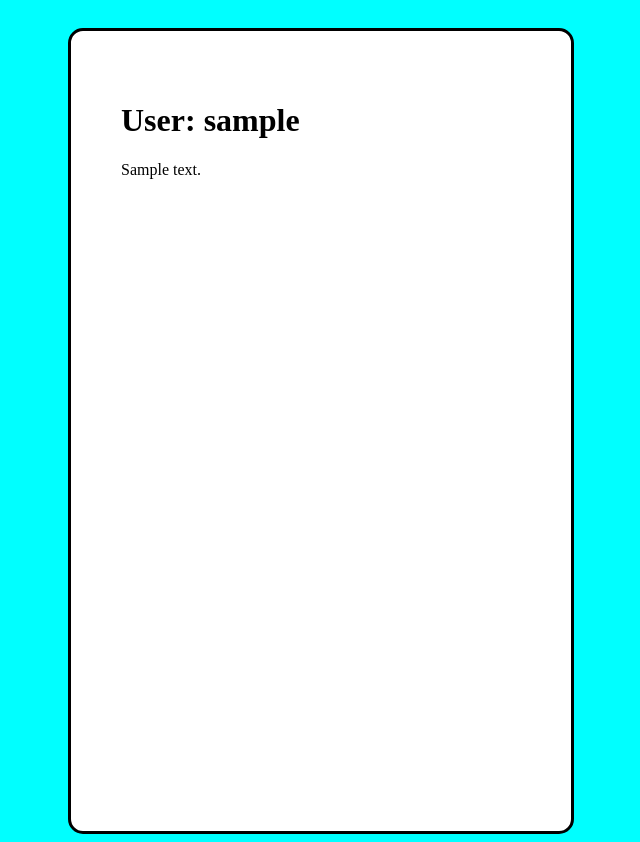
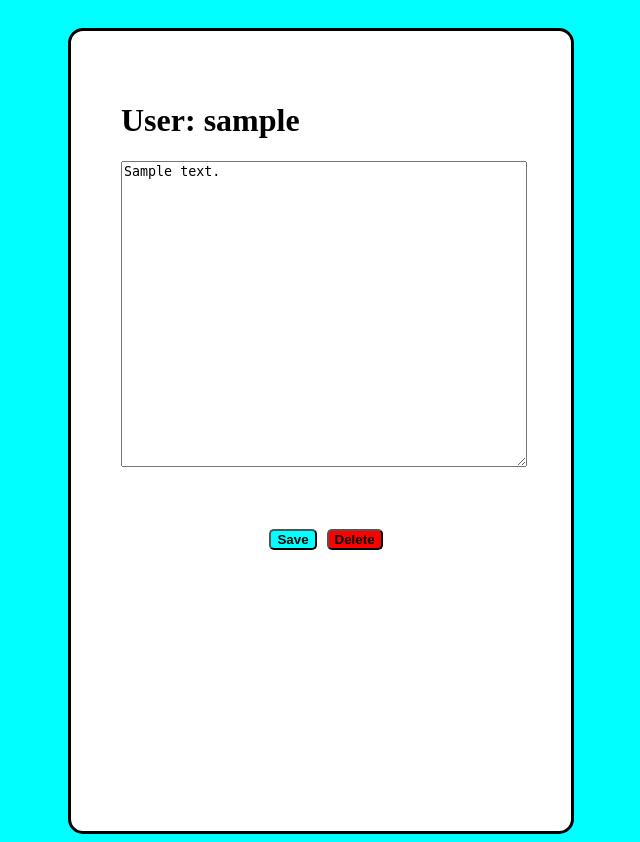
Before and after one commit to mokwuZ/PasteBin-Clone, a Django app: page /detailedResult/1 in a window 1280 px wide. Shown: the whole page, without its empty margins (319-959 px from the left). Run offline with Django 5.2, Linux system fonts and the light colour scheme; tables that the repository leaves empty hold one stand-in row (values such as "Sample post").

Commit message:
Added update and delete functions

```diff
--- a/PasteBin_Clone/PasteBinClone/Templates/detailedResult.html
+++ b/PasteBin_Clone/PasteBinClone/Templates/detailedResult.html
@@ -10,12 +10,19 @@
 <body>
     <div class="container">
         <div class="container-form">
-            <div>
-                <h1 class="name">User: {{ name }}</h1>
-            </div>
-            <div class="textarea">
-                <p>{{ text }}</p>
-            </div>
+            <form action="savedResult" method="POST">
+                {% csrf_token %}
+                <div>
+                    <h1 class="name">User: {{ name }}</h1>
+                </div>
+                <div class="textarea">
+                    <textarea class="textarea" name="text" value="{{ text }}">{{ text }}</textarea>
+                </div><br>
+                <div class="container-buttons">
+                    <button class="save" type="submit" name="Save" value='{{ userID }}'>Save</button>
+                    <button class="delete" type="submit" name="Delete" value="{{ userID }}">Delete</button>
+                </div>
+            </form>
         </div>
     </div>
 </body>
--- a/PasteBin_Clone/PasteBinClone/Templates/resultList.html
+++ b/PasteBin_Clone/PasteBinClone/Templates/resultList.html
@@ -5,7 +5,7 @@
     <meta charset="UTF-8">
     <meta name="viewport" content="width=device-width, initial-scale=1.0">
     <title>Result List</title>
-    <link rel="stylesheet" href="{% static '/style_table.css' %}">
+    <link rel="stylesheet" href="{% static 'style_table.css' %}">
 </head>
 <body>
     <!-- <h1>This is a table with all the users saved</h1> -->
--- a/PasteBin_Clone/PasteBinClone/admin.py
+++ b/PasteBin_Clone/PasteBinClone/admin.py
@@ -1,6 +1,4 @@
 from django.contrib import admin
-from .models import test
 from .models import usersText
 
-admin.site.register(test)
 admin.site.register(usersText)
--- a/PasteBin_Clone/PasteBinClone/static/style.css
+++ b/PasteBin_Clone/PasteBinClone/static/style.css
@@ -28,3 +28,25 @@ body {
     height: 300px;
 
 }
+
+.container-buttons {
+    display: flex;
+    justify-content: center;
+    margin-top: 50px;
+}
+
+button {
+    margin-left: 10px;
+}
+
+.save {
+    font-weight: bolder;
+    border-radius: 5px;
+    background-color: aqua;
+}
+
+.delete {
+    font-weight: bolder;
+    border-radius: 5px;
+    background-color: red;
+}
--- a/PasteBin_Clone/PasteBinClone/urls.py
+++ b/PasteBin_Clone/PasteBinClone/urls.py
@@ -5,4 +5,5 @@ urlpatterns = [
     path("", views.HomePage, name="HomePage"),
     path("resultList", views.resultList, name="resultList"),
     path("detailedResult/<int:userNum>", views.detailedResult, name="detailedResult"),
+    path("detailedResult/savedResult", views.savedResult, name="savedResult"),
 ]
--- a/PasteBin_Clone/PasteBinClone/views.py
+++ b/PasteBin_Clone/PasteBinClone/views.py
@@ -15,6 +15,7 @@ def resultList(request):
     context = {
         'mydb' : mydb,
     }
+
     return render(request, "resultList.html", context)
 
 def detailedResult(request, userNum):
@@ -25,7 +26,25 @@ def detailedResult(request, userNum):
             text = i.userText
 
     context = {
+        'userID' : userNum,
         'name' : name,
         'text' : text,
     }
     return render(request, "detailedResult.html", context)
+
+def savedResult(request):
+    if 'Delete' in request.POST:
+        result = request.POST.get('Delete')
+        usersText.objects.filter(userID = result).delete()
+        result = 'delete'
+    elif 'Save' in request.POST:
+        result = request.POST.get('Save')
+        text = request.POST.get('text')
+        usersText.objects.filter(userID = result).update(userText = text)
+        result = 'saved'
+
+    context = {
+        'testID' : result
+    }
+
+    return render(request, "savedResult.html", context)
```
Also changed, not shown: PasteBin_Clone/PasteBinClone/Templates/savedResult.html (added, +12 -0 lines), PasteBin_Clone/PasteBinClone/models.py (line endings or trailing spaces), PasteBin_Clone/PasteBinClone/static/style_table.css (line endings or trailing spaces).
